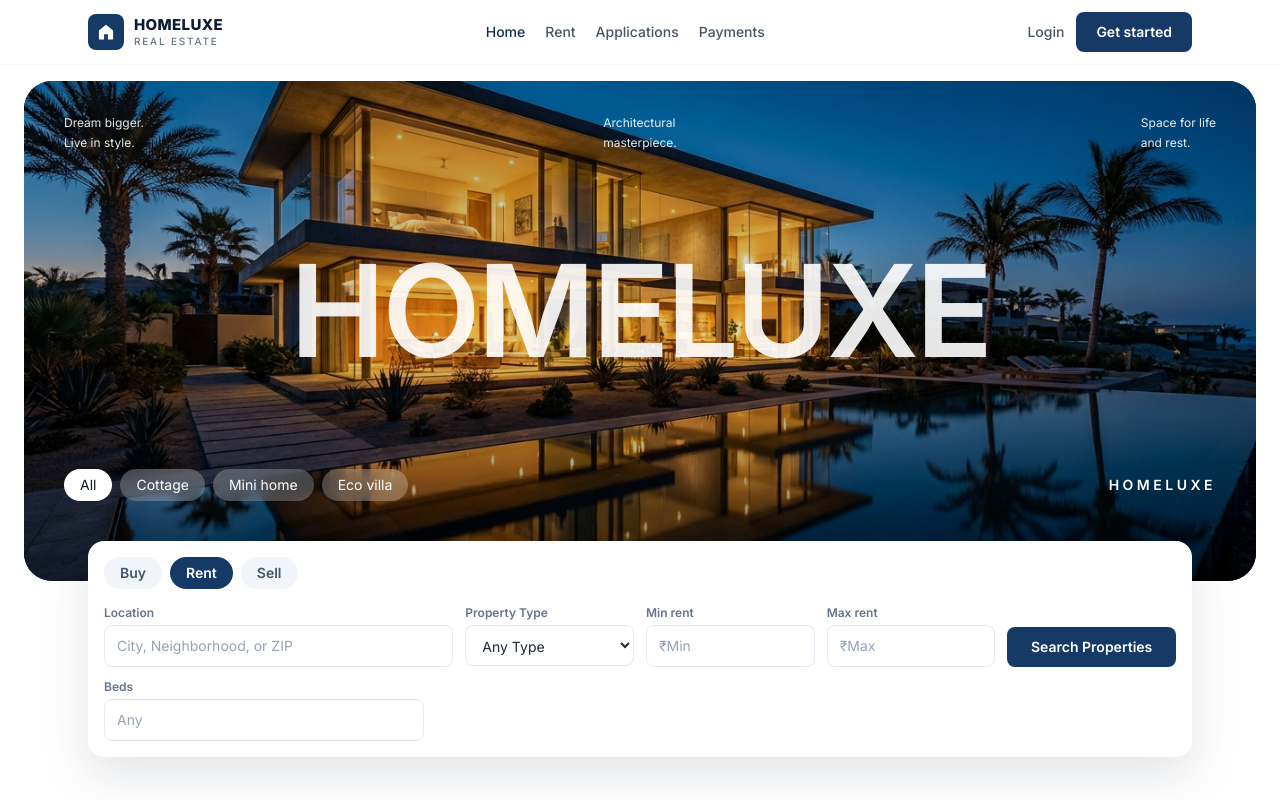
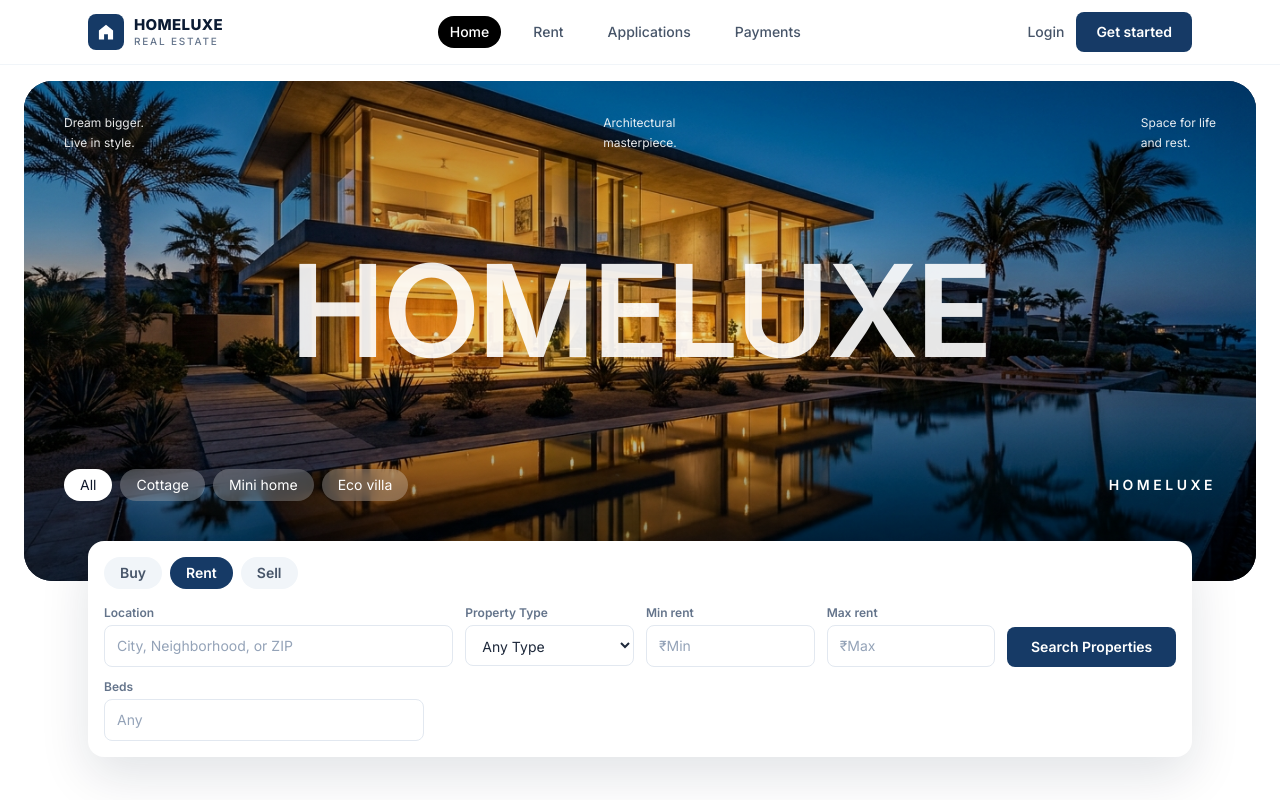
Before and after one commit to vishalbarde360/property-rental-system, a React (Vite) app in the folder frontend/: page / in a window 1280 px wide. Shown: the top 800 px of the page. Built offline with nearby package versions, Linux system fonts and the light colour scheme; no server answers.

Commit message:
Update link class for active navigation styling

```diff
--- a/frontend/src/components/Layout.jsx
+++ b/frontend/src/components/Layout.jsx
@@ -2,9 +2,10 @@ import { useState } from "react";
 import { Link, NavLink, useNavigate } from "react-router-dom";
 import Logo from "./Logo";
 import ProfileDropdown from "./ProfileDropdown";
-
 const linkClass = ({ isActive }) =>
-  `text-sm font-medium transition ${isActive ? "text-navy-800" : "text-slate-600 hover:text-navy-800"}`;
+  `rounded-full px-3 py-1.5 text-sm font-medium transition ${
+    isActive ? "bg-black text-white" : "text-slate-600 hover:bg-slate-100 hover:text-black"
+  }`;
 
 export default function Layout({ user, onLogout, children }) {
   const nav = useNavigate();
```
